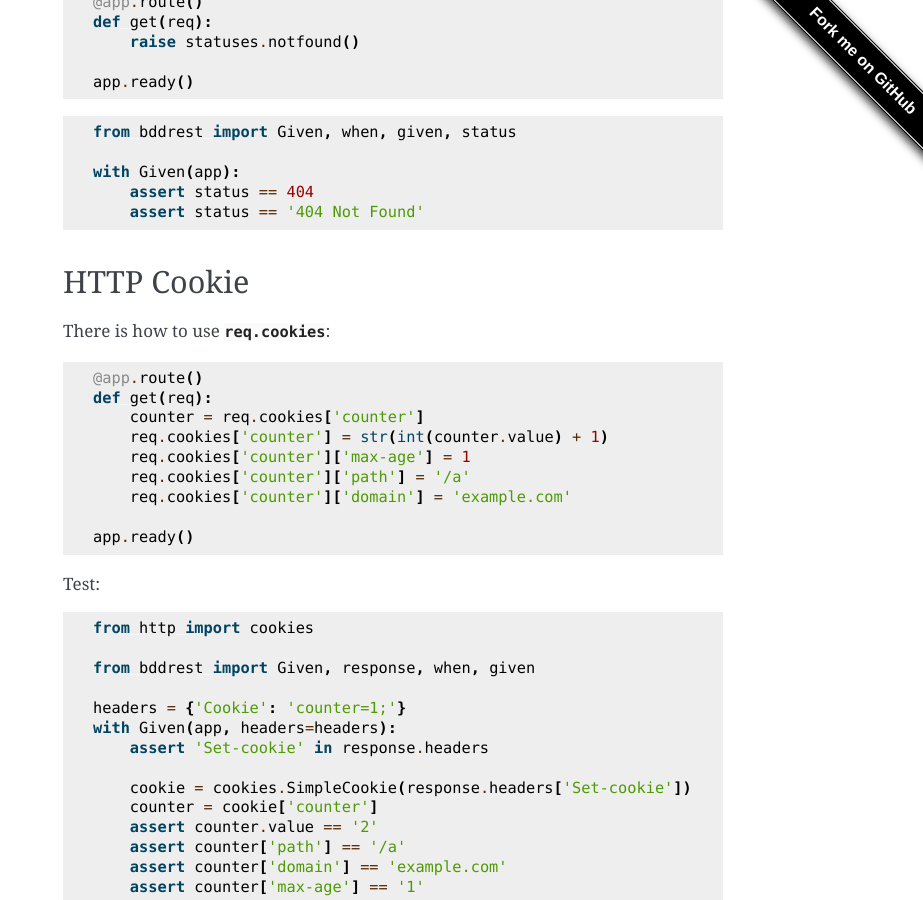
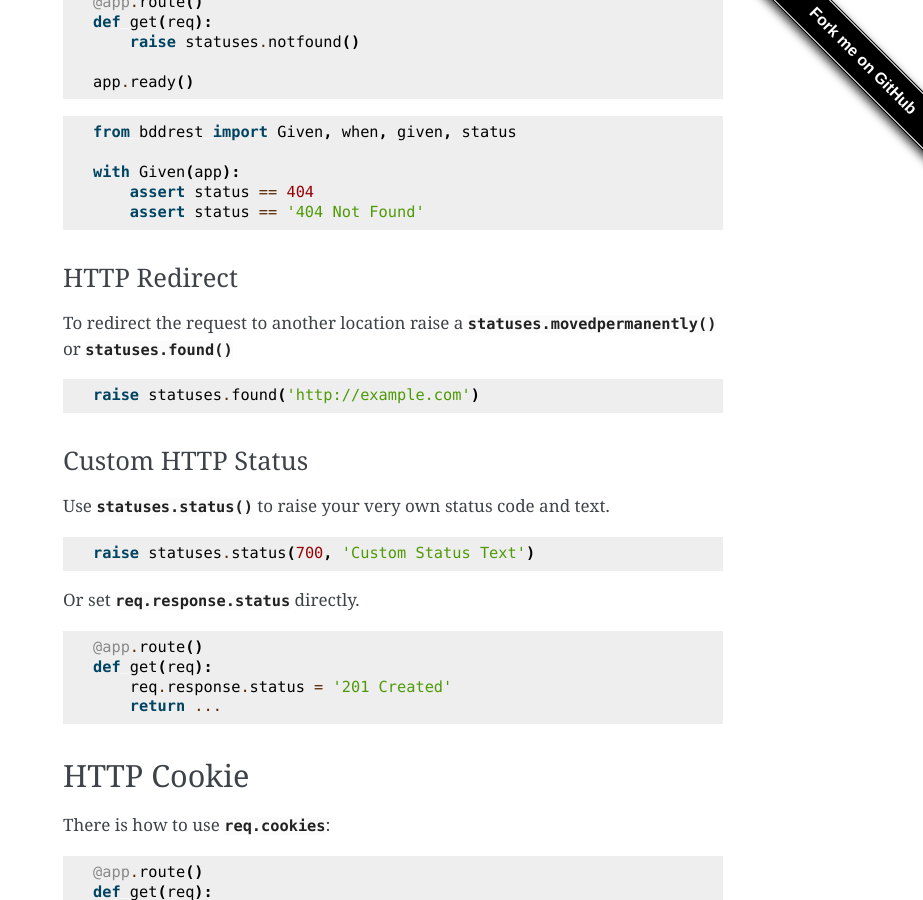
Before and after one commit to yhttp/yhttp, a Sphinx documentation site: the page built from sphinx/cookbook.rst, in a window 1280 px wide and 900 px high, scrolled down 1726 px. Shown: the whole window, without its empty margins (357-1280 px from the left). Built offline with Sphinx 7.4.7, drawn with Linux system fonts in a browser that asks for light colours; some of the changed text lies outside the part shown.

Commit message:
Cookbook: HTTP Statuses

```diff
--- a/sphinx/cookbook.rst
+++ b/sphinx/cookbook.rst
@@ -137,6 +137,35 @@ See the example below for usage:
        assert status == 404
        assert status == '404 Not Found'
 
+HTTP Redirect
+^^^^^^^^^^^^^
+
+To redirect the request to another location raise a
+:func:`.statuses.movedpermanently` or :func:`.statuses.found`
+
+.. code-block:: python
+
+   raise statuses.found('http://example.com')
+
+
+Custom HTTP Status
+^^^^^^^^^^^^^^^^^^
+
+Use :func:`.statuses.status` to raise your very own status code and text.
+
+.. code-block:: python
+
+   raise statuses.status(700, 'Custom Status Text')
+
+Or set :attr:`req.response.status <yhttp.Response.status>` directly.
+
+.. code-block:: python
+
+   @app.route()
+   def get(req):
+       req.response.status = '201 Created'
+       return ...
+
 
 HTTP Cookie
 -----------
--- a/yhttp/__init__.py
+++ b/yhttp/__init__.py
@@ -5,6 +5,7 @@ from .validation import validate
 from .contenttypes import contenttype, binary, utf8, json, text
 from .lazyattribute import lazyattribute
 from .request import Request
+from .response import Response
 from .statuses import HTTPStatus
 
 
```
Also changed, not shown: other parts of sphinx/cookbook.rst (+0 -1 lines), sphinx/api.rst (+9 -0 lines), 2 other files.
